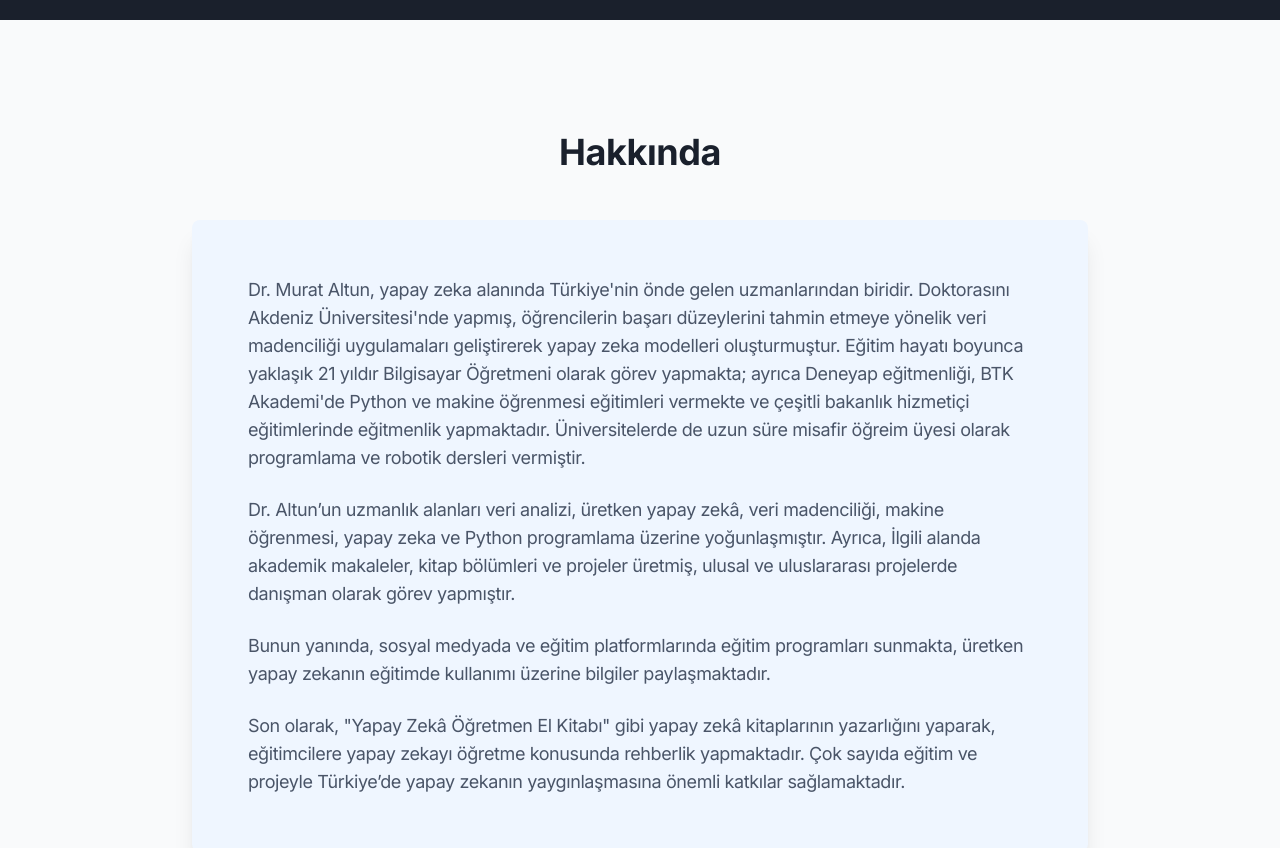
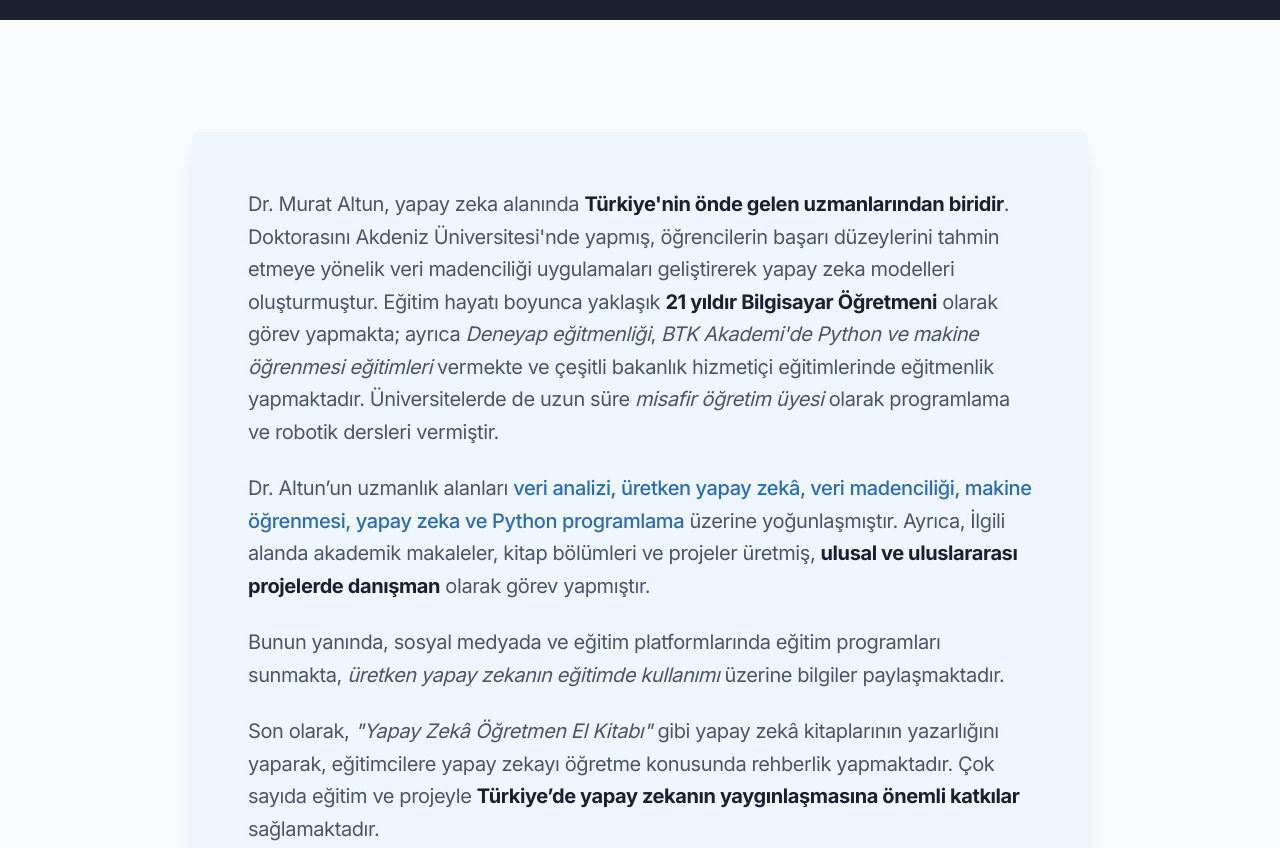
Before and after one commit to DrMuratAltun/drmurataltun, a plain HTML site: page index.html in a window 1280 px wide. Shown: the part 680-1528 px from the top of the page. Drawn offline with nearby package versions, Linux system fonts and the light colour scheme.

Commit message:
Remove section headings for improved layout
Removed multiple section headings for a cleaner layout.

```diff
--- a/index.html
+++ b/index.html
@@ -1,3 +1,5 @@
+<!DOCTYPE html>
+<html lang="tr">
 <head>
     <meta charset="UTF-8">
     <meta name="viewport" content="width=device-width, initial-scale=1.0">
@@ -131,21 +133,19 @@
     <section id="about" class="bg-gray-50 py-20 md:py-28">
         <div class="container mx-auto px-6">
             <div class="max-w-4xl mx-auto">
-                <h2 class="text-3xl md:text-4xl font-bold text-center text-brand-dark mb-12">
-                    Hakkında
-                </h2>
+                <!-- BAŞLIK KALDIRILDI -->
                 <div class="bg-blue-50 p-8 md:p-14 rounded-lg shadow-xl animated transform transition duration-500 hover:scale-105" style="animation-name: slideInLeft;">
-                    <p class="text-lg mb-6">
-                        Dr. Murat Altun, yapay zeka alanında Türkiye'nin önde gelen uzmanlarından biridir. Doktorasını Akdeniz Üniversitesi'nde yapmış, öğrencilerin başarı düzeylerini tahmin etmeye yönelik veri madenciliği uygulamaları geliştirerek yapay zeka modelleri oluşturmuştur. Eğitim hayatı boyunca yaklaşık 21 yıldır Bilgisayar Öğretmeni olarak görev yapmakta; ayrıca Deneyap eğitmenliği, BTK Akademi'de Python ve makine öğrenmesi eğitimleri vermekte ve çeşitli bakanlık hizmetiçi eğitimlerinde eğitmenlik yapmaktadır. Üniversitelerde de uzun süre misafir öğreim üyesi olarak programlama ve robotik dersleri vermiştir.
+                    <p class="text-xl leading-relaxed mb-6">
+                        Dr. Murat Altun, yapay zeka alanında <strong class="text-brand-dark">Türkiye'nin önde gelen uzmanlarından biridir</strong>. Doktorasını Akdeniz Üniversitesi'nde yapmış, öğrencilerin başarı düzeylerini tahmin etmeye yönelik veri madenciliği uygulamaları geliştirerek yapay zeka modelleri oluşturmuştur. Eğitim hayatı boyunca yaklaşık <strong class="text-brand-dark">21 yıldır Bilgisayar Öğretmeni</strong> olarak görev yapmakta; ayrıca <em>Deneyap eğitmenliği</em>, <em>BTK Akademi'de Python ve makine öğrenmesi eğitimleri</em> vermekte ve çeşitli bakanlık hizmetiçi eğitimlerinde eğitmenlik yapmaktadır. Üniversitelerde de uzun süre <em>misafir öğretim üyesi</em> olarak programlama ve robotik dersleri vermiştir.
                     </p>
-                    <p class="text-lg mb-6">
-                        Dr. Altun’un uzmanlık alanları veri analizi, üretken yapay zekâ,  veri madenciliği, makine öğrenmesi, yapay zeka ve Python programlama üzerine yoğunlaşmıştır. Ayrıca, İlgili alanda akademik makaleler, kitap bölümleri ve projeler üretmiş, ulusal ve uluslararası projelerde danışman olarak görev yapmıştır.
+                    <p class="text-xl leading-relaxed mb-6">
+                        Dr. Altun’un uzmanlık alanları <span class="font-medium text-brand-accent">veri analizi, üretken yapay zekâ,  veri madenciliği, makine öğrenmesi, yapay zeka ve Python programlama</span> üzerine yoğunlaşmıştır. Ayrıca, İlgili alanda akademik makaleler, kitap bölümleri ve projeler üretmiş, <strong class="text-brand-dark">ulusal ve uluslararası projelerde danışman</strong> olarak görev yapmıştır.
                     </p>
-                    <p class="text-lg mb-6">
-                        Bunun yanında, sosyal medyada ve eğitim platformlarında eğitim programları sunmakta, üretken yapay zekanın eğitimde kullanımı üzerine bilgiler paylaşmaktadır.
+                    <p class="text-xl leading-relaxed mb-6">
+                        Bunun yanında, sosyal medyada ve eğitim platformlarında eğitim programları sunmakta, <em>üretken yapay zekanın eğitimde kullanımı</em> üzerine bilgiler paylaşmaktadır.
                     </p>
-                     <p class="text-lg">
-                        Son olarak, "Yapay Zekâ Öğretmen El Kitabı" gibi yapay zekâ kitaplarının yazarlığını yaparak, eğitimcilere yapay zekayı öğretme konusunda rehberlik yapmaktadır. Çok sayıda eğitim ve projeyle Türkiye’de yapay zekanın yaygınlaşmasına önemli katkılar sağlamaktadır.
+                     <p class="text-xl leading-relaxed">
+                        Son olarak, <em>"Yapay Zekâ Öğretmen El Kitabı"</em> gibi yapay zekâ kitaplarının yazarlığını yaparak, eğitimcilere yapay zekayı öğretme konusunda rehberlik yapmaktadır. Çok sayıda eğitim ve projeyle <strong class="text-brand-dark">Türkiye’de yapay zekanın yaygınlaşmasına önemli katkılar</strong> sağlamaktadır.
                     </p>
                 </div>
             </div>
@@ -214,14 +214,10 @@
     <!-- Çalışmaları (Padlet) Bölümü -->
     <section id="padlet" class="bg-gray-50 py-20 md:py-28">
         <div class="container mx-auto px-6">
-            <h2 class="text-3xl md:text-4xl font-bold text-center text-brand-dark mb-16">
-                <a href="https://padlet.com/drmurataltun/e-itimler-kurslar-kitaplar-lv1c5c3rvnjfiuq8" target="_blank" rel="noopener noreferrer" class="hover:text-brand-accent transition duration-300">
-                    Referanslar
-                </a>
-            </h2>
+            <!-- BAŞLIK KALDIRILDI -->
             <div class="max-w-6xl mx-auto bg-white rounded-lg shadow-xl overflow-hidden animated" style="animation-name: fadeInUp; animation-delay: 0.2s;">
                 <!-- Padlet Gömme Kodu -->
-                <div class="padlet-embed" style="border:1px solid rgba(0,0,0,0.1);border-radius:2px;box-sizing:border-box;overflow:hidden;position:relative;width:100%;background:#F4F4F4"><p style="padding:0;margin:0"><iframe src="https://padlet.com/embed/lv1c5c3rvnjfiuq8" frameborder="0" allow="camera;microphone;geolocation;display-capture;clipboard-write" style="width:100%;height:608px;display:block;padding:0;margin:0"></iframe></p><div style="display:flex;align-items:center;justify:end;margin:0;height:28px"><a href="https://padlet.com?ref=embed" style="display:block;flex-grow:0;margin:0;border:none;padding:0;text-decoration:none" target="_blank"><div style="display:flex;align-items:center;"><img src="https://padlet.net/embeds/made_with_padlet_2022.png" width="114" height="28" style="padding:0;margin:0;background:0 0;border:none;box-shadow:none" alt="Padlet ile yapıldı"></div></a></div></div>
+                <div class="padlet-embed" style="border:1px solid rgba(0,0,0,0.1);border-radius:2px;box-sizing:border-box;overflow:hidden;position:relative;width:100%;background:#F4F4F4"><p style="padding:0;margin:0"><iframe src="https://padlet.com/embed/lv1c5c3rvnjfiuq8" frameborder="0" allow="camera;microphone;geolocation;display-capture;clipboard-write" style="width:100%;height:608px;display:block;padding:0;margin:0"></iframe></p><div style="display:flex;align-items:center;justify-content:end;margin:0;height:28px"><a href="https://padlet.com?ref=embed" style="display:block;flex-grow:0;margin:0;border:none;padding:0;text-decoration:none" target="_blank"><div style="display:flex;align-items:center;"><img src="https://padlet.net/embeds/made_with_padlet_2022.png" width="114" height="28" style="padding:0;margin:0;background:0 0;border:none;box-shadow:none" alt="Padlet ile yapıldı"></div></a></div></div>
             </div>
         </div>
     </section>
@@ -229,10 +225,7 @@
     <!-- Kitapları Bölümü -->
     <section id="books" class="bg-white py-20 md:py-28">
         <div class="container mx-auto px-6">
-            <h2 class="text-3xl md:text-4xl font-bold text-center text-brand-dark mb-16">
-                Kitapları
-            </h2>
-
+            <!-- BAŞLIK KALDIRILDI -->
             <div class="flex justify-center animated" style="animation-name: fadeInUp; animation-delay: 0.2s;">
                 <a href="https://pubhtml5.com/bookcase/suupk/" target="_blank" rel="noopener noreferrer"
                    class="block transform transition duration-500 hover:scale-105 rounded-lg shadow-lg overflow-hidden max-w-4xl mx-auto">
@@ -247,12 +240,10 @@
     <!-- İletişim Bölümü -->
     <section id="contact" class="bg-gray-50 py-20 md:py-28">
         <div class="container mx-auto px-6">
-            <h2 class="text-3xl md:text-4xl font-bold text-center text-brand-dark mb-12">
-                İletişim
-            </h2>
+            <!-- BAŞLIK KALDIRILDI -->
             <div class="max-w-lg mx-auto text-center">
 
-                <div class="flex justify-center space-x-8 pt-8">
+                <div class="flex justify-center space-x-8">
 
                     <!-- LinkedIn -->
                     <a href="https://www.linkedin.com/in/drmurataltun/" target="_blank" rel="noopener noreferrer"
```
